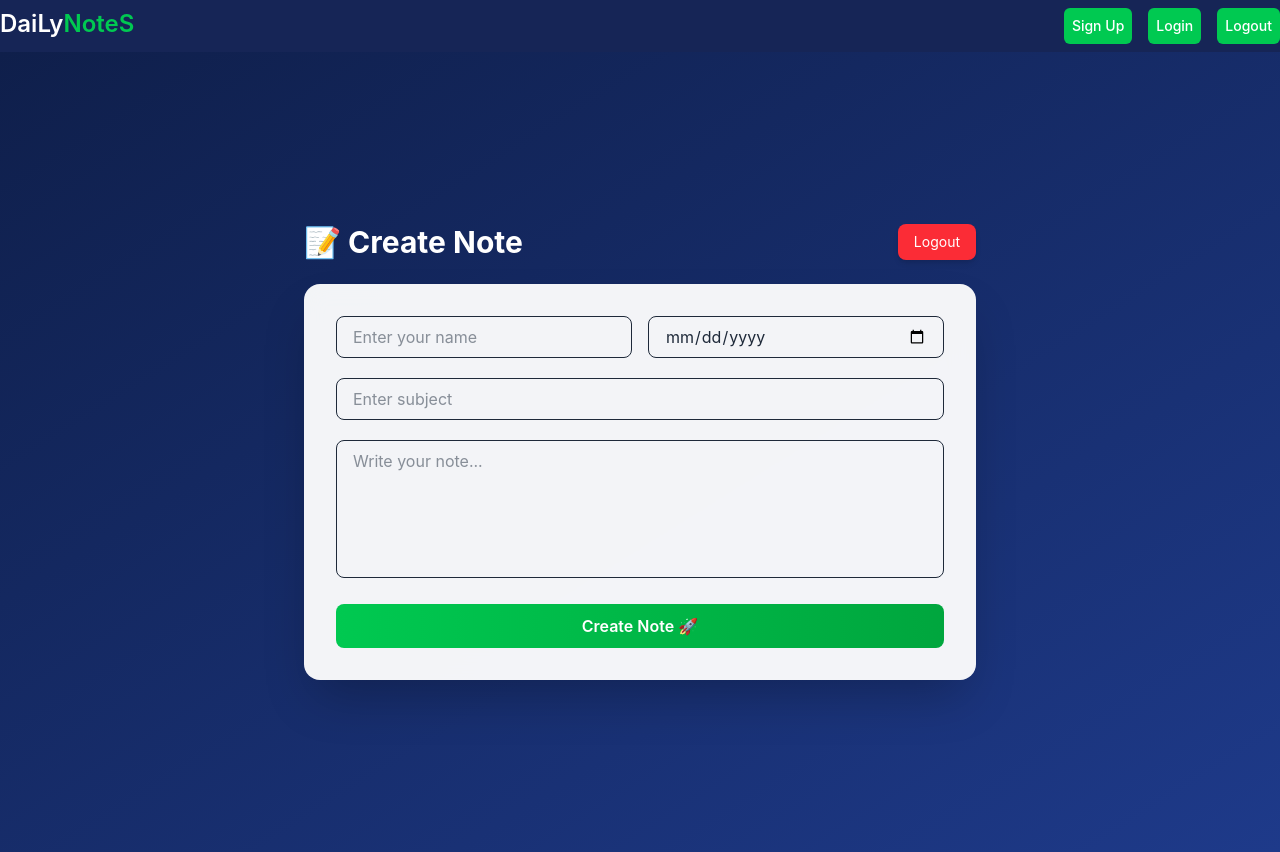
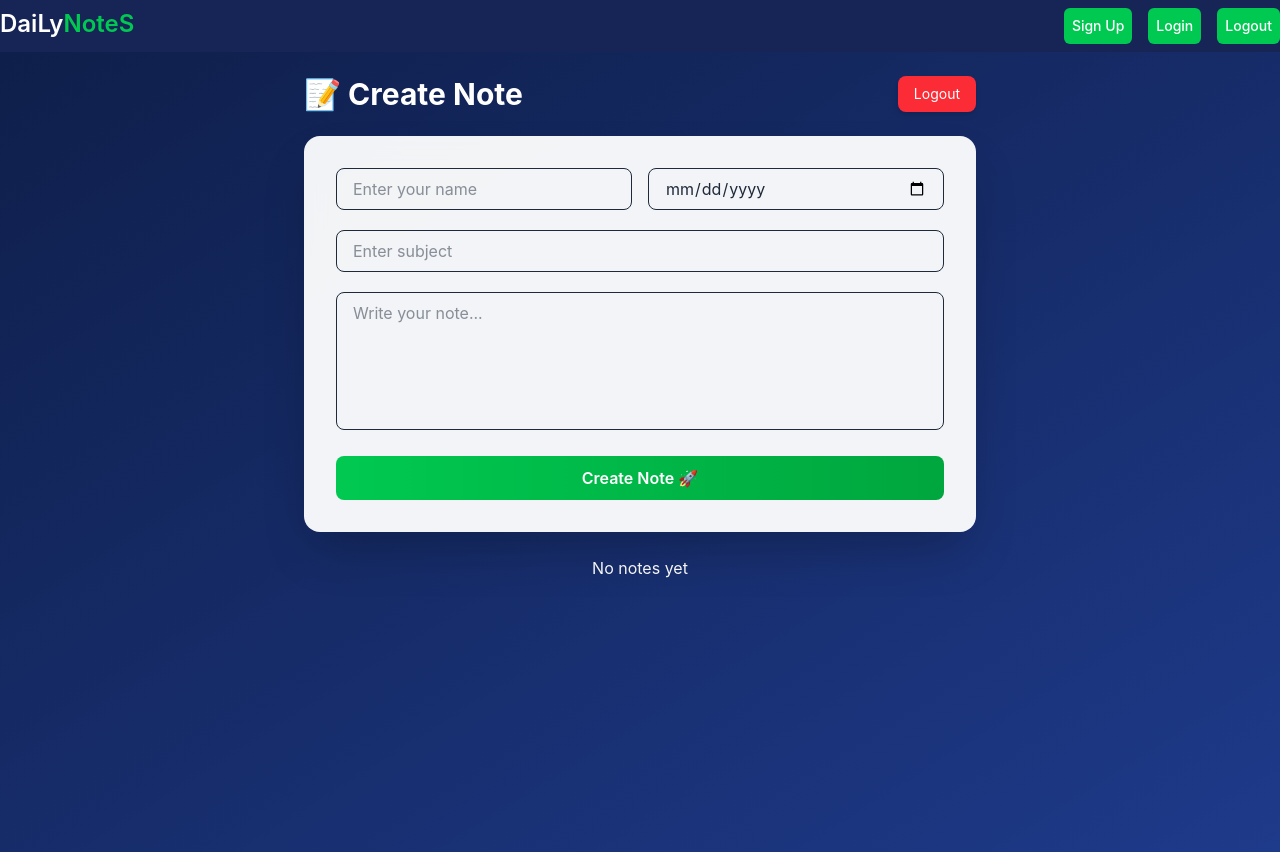
Before and after one commit to muskanmujawar1729-lang/dailyNote, a React app in the folder Frontend/: page /home in a window 1280 px wide. Built offline with nearby package versions, Linux system fonts and the light colour scheme; the HTML template or start-up script is replaced by a standard one.

Commit message:
update file

```diff
--- a/Frontend/src/component/TodoPage.jsx
+++ b/Frontend/src/component/TodoPage.jsx
@@ -7,6 +7,7 @@ function TodoPage() {
   const [date, setDate] = useState("");
   const [subject, setSubject] = useState("");
   const [text, setText] = useState("");
+  const [notes, setNotes] = useState([]); // ✅ NEW
 
   const navigate = useNavigate();
 
@@ -25,6 +26,10 @@ function TodoPage() {
           },
         }
       );
+
+      // ✅ UI update (instant show)
+      const newNote = { name, date, subject, text };
+      setNotes((prev) => [newNote, ...prev]);
 
       alert("Note created ✅");
 
@@ -62,7 +67,7 @@ function TodoPage() {
   };
 
   return (
-  <div className="min-h-screen bg-gradient-to-br from-[#0f1f4b] to-[#1e3a8a] flex items-center justify-center px-4">
+    <div className="min-h-screen bg-gradient-to-br from-[#0f1f4b] to-[#1e3a8a] flex flex-col items-center px-4 py-6">
 
       <div className="w-full max-w-2xl">
 
@@ -80,20 +85,19 @@ return (
           </button>
         </div>
 
-      {/* Card */}
+        {/* Form */}
         <form
           onSubmit={createNote}
           className="bg-white/95 backdrop-blur-md p-6 md:p-8 rounded-2xl shadow-2xl space-y-5"
         >
 
-        {/* Name + Date Row */}
           <div className="grid md:grid-cols-2 gap-4">
             <input
               type="text"
               placeholder="Enter your name"
               value={name}
               onChange={(e) => setName(e.target.value)}
-            className="w-full px-4 py-2 border border-gray-800 text-gray-800  rounded-lg focus:ring-2 focus:ring-blue-400 outline-none"
+              className="w-full px-4 py-2 border border-gray-800 text-gray-800 rounded-lg focus:ring-2 focus:ring-blue-400 outline-none"
               required
             />
 
@@ -101,22 +105,20 @@ return (
               type="date"
               value={date}
               onChange={(e) => setDate(e.target.value)}
-            className="w-full px-4 py-2 border border-gray-800 text-gray-800  rounded-lg focus:ring-2 focus:ring-blue-400 outline-none"
+              className="w-full px-4 py-2 border border-gray-800 text-gray-800 rounded-lg focus:ring-2 focus:ring-blue-400 outline-none"
               required
             />
           </div>
 
-        {/* Subject */}
           <input
             type="text"
             placeholder="Enter subject"
             value={subject}
             onChange={(e) => setSubject(e.target.value)}
-          className="w-full px-4 py-2 border border-gray-800 text-gray-800  rounded-lg focus:ring-2 focus:ring-blue-400 outline-none"
+            className="w-full px-4 py-2 border border-gray-800 text-gray-800 rounded-lg focus:ring-2 focus:ring-blue-400 outline-none"
             required
           />
 
-        {/* Textarea */}
           <textarea
             placeholder="Write your note..."
             value={text}
@@ -126,15 +128,38 @@ return (
             required
           />
 
-        {/* Button */}
           <button
             type="submit"
             className="w-full bg-gradient-to-r from-green-500 to-green-600 text-white py-2.5 rounded-lg font-semibold hover:scale-[1.02] transition"
           >
             Create Note 🚀
           </button>
+        </form>
 
-      </form>
+        {/* ✅ NOTES LIST (NEW) */}
+        <div className="mt-6 space-y-4">
+          {notes.length === 0 ? (
+            <p className="text-white text-center">No notes yet</p>
+          ) : (
+            notes.map((note, index) => (
+              <div
+                key={index}
+                className="bg-white p-4 rounded-xl shadow-md hover:shadow-lg transition"
+              >
+                <h3 className="font-bold text-lg text-gray-800">
+                  {note.subject}
+                </h3>
+                <p className="text-sm text-gray-500">
+                  {note.name} • {note.date}
+                </p>
+                <p className="mt-2 text-gray-700">
+                  {note.text}
+                </p>
+              </div>
+            ))
+          )}
+        </div>
+
       </div>
     </div>
   );
```
Lines whose indentation alone changed are shown as unchanged.
